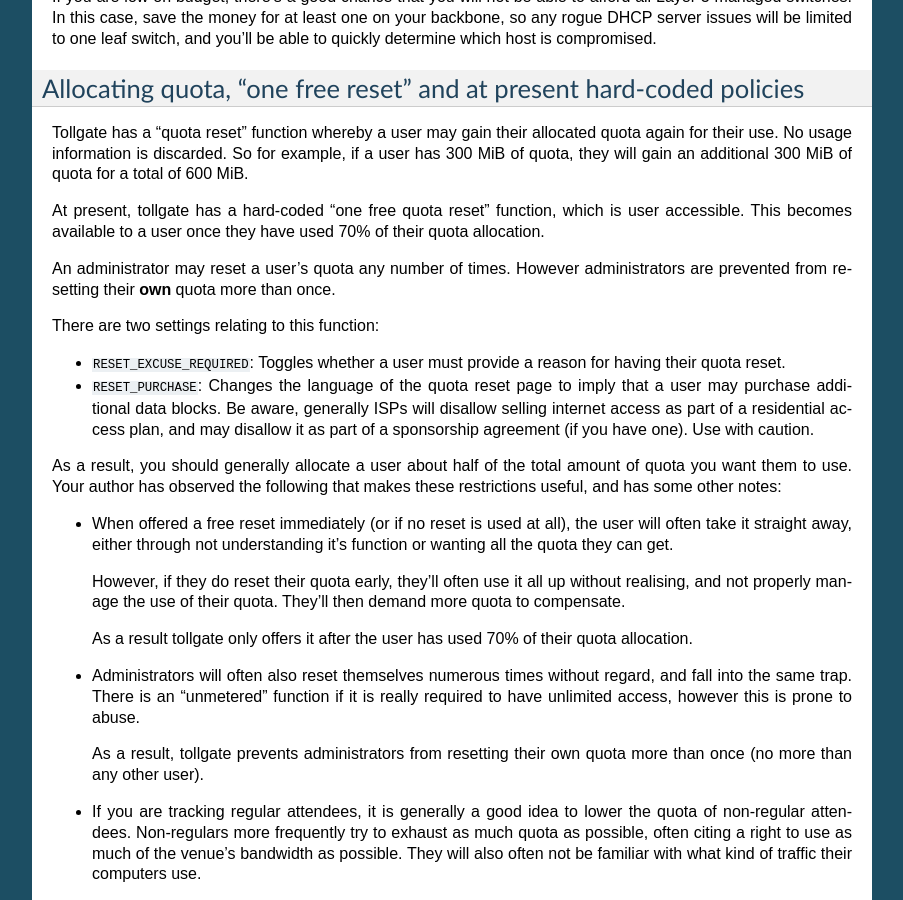
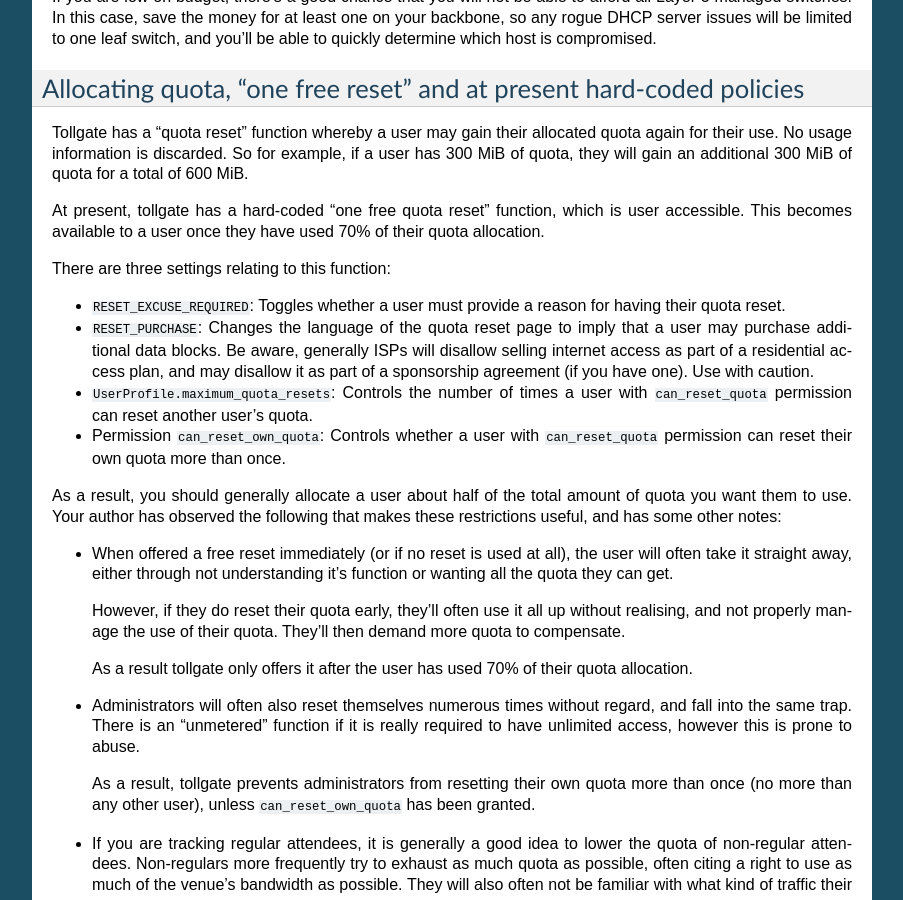
Before and after one commit to micolous/tollgate, a Sphinx documentation site: the page built from docs/deploy.rst, in a window 1280 px wide and 900 px high, scrolled down 10453 px. Shown: the whole window, without its empty margins (198-1101 px from the left). Built offline with Sphinx 7.4.7, drawn with Linux system fonts in a browser that asks for light colours.

Commit message:
updated deployment notes with information about new ACLs

```diff
--- a/docs/deploy.rst
+++ b/docs/deploy.rst
@@ -470,12 +470,12 @@ Tollgate has a "quota reset" function whereby a user may gain their allocated qu
 
 At present, tollgate has a hard-coded "one free quota reset" function, which is user accessible.  This becomes available to a user once they have used 70% of their quota allocation.
 
-An administrator may reset a user's quota any number of times.  However administrators are prevented from resetting their **own** quota more than once.
-
-There are two settings relating to this function:
+There are three settings relating to this function:
 
 * ``RESET_EXCUSE_REQUIRED``: Toggles whether a user must provide a reason for having their quota reset.
 * ``RESET_PURCHASE``: Changes the language of the quota reset page to imply that a user may purchase additional data blocks.  Be aware, generally ISPs will disallow selling internet access as part of a residential access plan, and may disallow it as part of a sponsorship agreement (if you have one).  Use with caution.
+* ``UserProfile.maximum_quota_resets``: Controls the number of times a user with ``can_reset_quota`` permission can reset another user's quota.
+* Permission ``can_reset_own_quota``: Controls whether a user with ``can_reset_quota`` permission can reset their own quota more than once.
 
 As a result, you should generally allocate a user about half of the total amount of quota you want them to use.  Your author has observed the following that makes these restrictions useful, and has some other notes:
 
@@ -487,7 +487,7 @@ As a result, you should generally allocate a user about half of the total amount
 
 * Administrators will often also reset themselves numerous times without regard, and fall into the same trap.  There is an "unmetered" function if it is really required to have unlimited access, however this is prone to abuse.
 
-  As a result, tollgate prevents administrators from resetting their own quota more than once (no more than any other user).
+  As a result, tollgate prevents administrators from resetting their own quota more than once (no more than any other user), unless ``can_reset_own_quota`` has been granted.
 
 * If you are tracking regular attendees, it is generally a good idea to lower the quota of non-regular attendees.  Non-regulars more frequently try to exhaust as much quota as possible, often citing a right to use as much of the venue's bandwidth as possible.  They will also often not be familiar with what kind of traffic their computers use.
 
```
